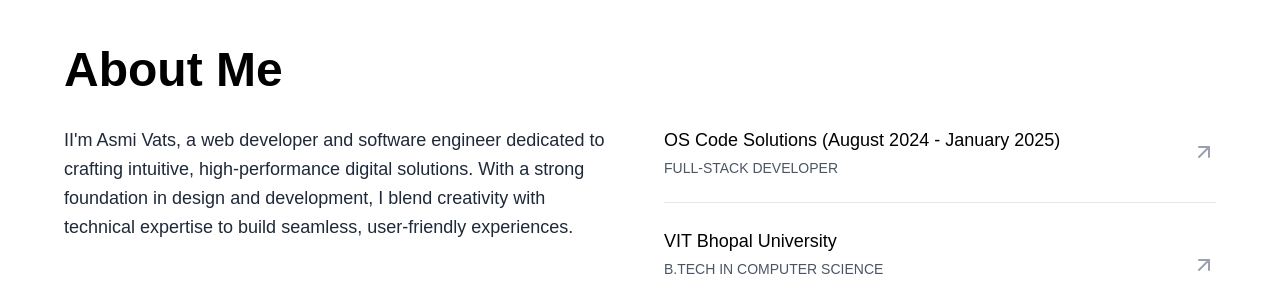
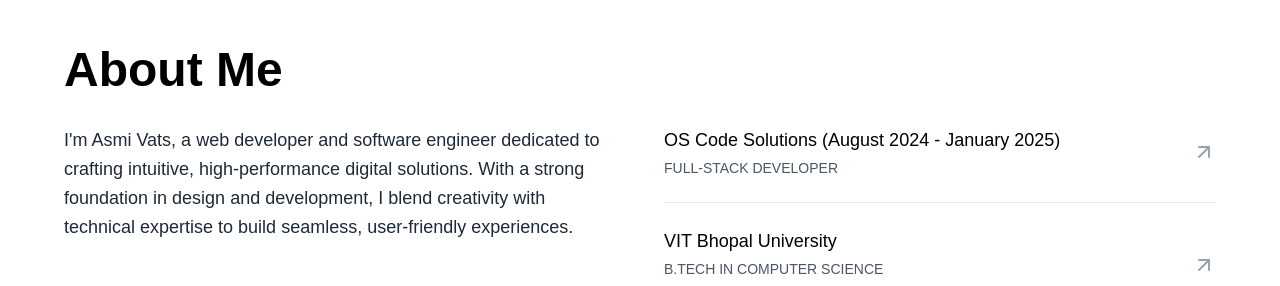
Before and after one commit to AsmiVats/Portfolio_, a Next.js app: page / in a window 1280 px wide. Shown: the part 4600-4886 px from the top of the page. Built offline with nearby package versions, Linux system fonts and the light colour scheme; a web font is replaced by a local one.

Commit message:
&apos; added

```diff
--- a/app/pages/About.tsx
+++ b/app/pages/About.tsx
@@ -63,11 +63,9 @@ function About() {
           <h1 className="text-5xl font-semibold mb-8">About Me</h1>
           <div className="grid grid-cols-1 md:grid-cols-2 gap-12 items-start">
             <div>
-            {/*  eslint-disable react/no-unescaped-entities */ }
               <p className="text-gray-800 text-lg leading-relaxed">
-              II&#39;m Asmi Vats, a web developer and software engineer dedicated to crafting intuitive, high-performance digital solutions. With a strong foundation in design and development, I blend creativity with technical expertise to build seamless, user-friendly experiences.
+              I&apos;m Asmi Vats, a web developer and software engineer dedicated to crafting intuitive, high-performance digital solutions. With a strong foundation in design and development, I blend creativity with technical expertise to build seamless, user-friendly experiences.
               </p>
-              {/* eslint-enable react/no-unescaped-entities */}
             </div>
             <div className="space-y-6">
               <div className="border-b border-gray-200 pb-6">
```
